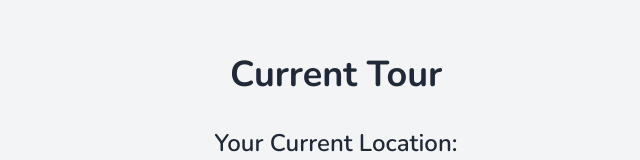
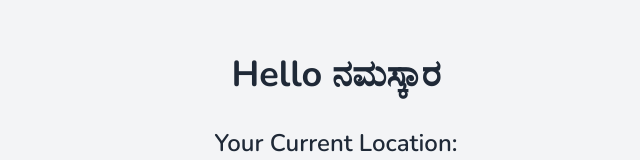
Before and after one commit to ShashidharM0118/O-win_WebDev, a React (Vite) app: page /curr-tour in a window 1280 px wide. Shown: the part 135-295 px from the top of the page, without its empty margins (304-944 px from the left). Built offline with nearby package versions, Linux system fonts and the light colour scheme; no server answers.

Commit message:
update in blogs,currtour

```diff
--- a/src/Components/Blogs/Blogs.css
+++ b/src/Components/Blogs/Blogs.css
@@ -1,3 +1,4 @@
+
 .blog-form input[type="file"] {
   display: block;
   margin-top: 10px;
@@ -23,6 +24,7 @@
   max-width: 800px;
   margin: 2rem auto;
   padding: 2rem;
+  margin-top: 50px;
   background: #f9fafb;
   border-radius: 12px;
   box-shadow: 0 8px 16px rgba(0, 0, 0, 0.1);
--- a/src/Components/Blogs/Blogs.jsx
+++ b/src/Components/Blogs/Blogs.jsx
@@ -184,6 +184,7 @@ const Blogs = () => {
     }
 
     return (
+
       <LoadScript googleMapsApiKey={import.meta.env.VITE_REACT_APP_GOOGLE_MAPS_API_KEY}>
         <GoogleMap
           mapContainerStyle={mapContainerStyle}
@@ -217,7 +218,9 @@ const Blogs = () => {
   };
 
   return (
+
     <div className="blogs-container">
+
       {/* <h1>Blog Posts</h1> */}
       <button onClick={() => setShowForm(!showForm)} className="add-post-btn">
         {showForm ? "Close Form" : "Add Post"}
--- a/src/Pages/CurrTour/CurrTour.jsx
+++ b/src/Pages/CurrTour/CurrTour.jsx
@@ -1,13 +1,13 @@
 import axios from "axios";
-import React, { useState, useEffect } from "react";
+import React, { useState, useEffect, useContext } from "react";
 import { Link } from "react-router-dom";
 import PlacesList from "./../../Components/Places/Places"; // Import the PlacesList component
-
+import { Context } from '../../Context/AuthContext';
 const CurrTour = () => {
     const [currentPlace, setCurrentPlace] = useState("Fetching location...");
     const [errorMessage, setErrorMessage] = useState("");
     const api_key = import.meta.env.VITE_REACT_APP_GOOGLE_MAPS_API_KEY;
-
+    const { user } = useContext(Context);
     const getCurrentLocation = () => {
         if (navigator.geolocation) {
             navigator.geolocation.getCurrentPosition(
@@ -69,7 +69,7 @@ const CurrTour = () => {
 
     return (
         <div className="min-h-screen bg-gray-100 flex flex-col items-center justify-center text-center p-4">
-            <h1 className="text-4xl font-bold mb-8">Current Tour</h1>
+            <h1 className="text-4xl font-bold mb-8"> Hello ನಮಸ್ಕಾರ {user?.displayName}</h1>
             <div className="mb-8">
                 <h2 className="text-2xl font-semibold">Your Current Location:</h2>
                 <p className="text-xl mt-4">
--- a/src/Pages/SignUp/SignUp.jsx
+++ b/src/Pages/SignUp/SignUp.jsx
@@ -13,6 +13,7 @@ import { v4 as uuidv4 } from 'uuid';
 
 const SignUp = () => {
     const [name, setName] = useState('');
+    const [credits,setcredits]=useState(0);
     const [email, setEmail] = useState('');
     const [password, setPassword] = useState('');
     const [confirmPassword, setConfirmPassword] = useState('');
@@ -71,7 +72,8 @@ const SignUp = () => {
                             email: user.email,
                             displayName: user.displayName,
                             photoURL: imageUrl,
-                            phNO: phNO
+                            phNO: phNO,
+                            credits:0
                         });
 
                         navigate('/');
```
Also changed, not shown: 1 other file (tests, documents, lock files or other folders).
